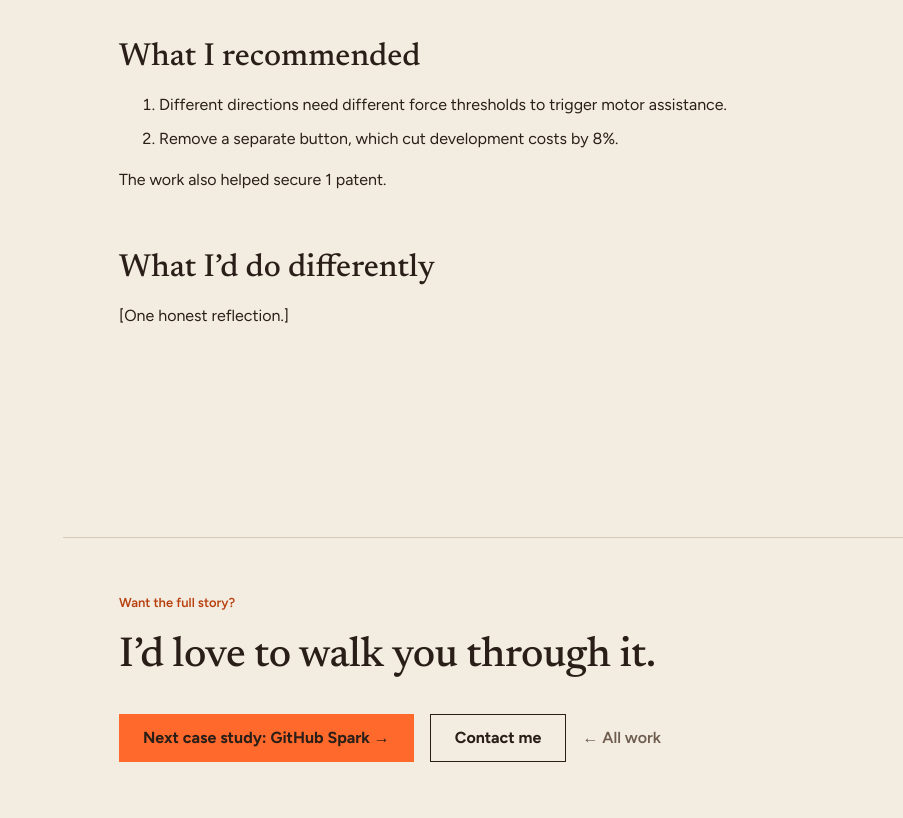
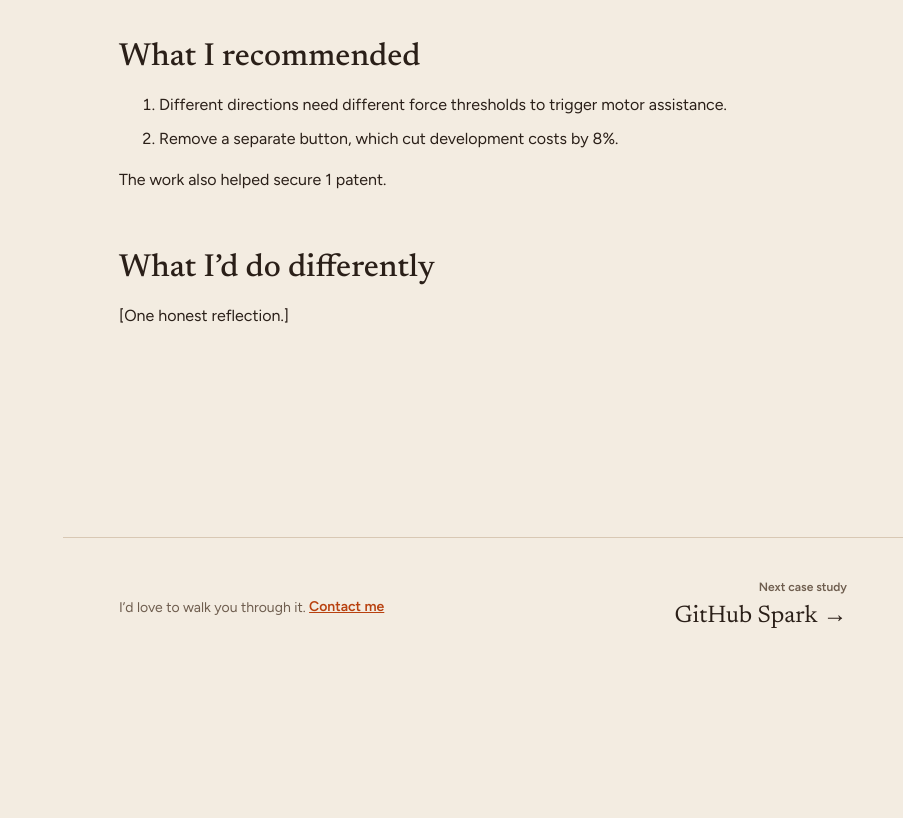
Before and after one commit to yungjan22/jan-portfolio, an Astro site: page /work/benq/ in a window 1280 px wide. Shown: the part 3530-4348 px from the top of the page, without its empty margins (377-1280 px from the left). After the commit the page ends 4221 px from the top, so only its background shows below. Built offline with nearby package versions, Linux system fonts and the light colour scheme; Astro itself is replaced by a stand-in of ours.

Commit message:
Lightbox footer: small note left, Next profile right (#2)
Back to the earlier footer: "Next profile" stays on the right; the
left side is a small "I'd love to walk you through it" note with a
Contact me link.


Claude-Session: https://claude.ai/code/session_01KC4Aro7SLRLfGaCtEtyStw

Co-authored-by: Claude Opus 5.5 <noreply@anthropic.com>

```diff
--- a/src/pages/work/[slug].astro
+++ b/src/pages/work/[slug].astro
@@ -34,13 +34,14 @@ const d = entry.data;
           <Content />
         </div>
         <div class="pf-foot">
-          <span class="t-label pf-prompt">Want the full story?</span>
-          <p class="t-answer">{d.closing ?? 'I’d love to walk you through it.'}</p>
-          <div class="pf-actions">
-            <a class="btn-primary" href={`/work/${next.id}/`}>Next case study: {next.data.title} →</a>
-            {site.email && <a class="btn-secondary" href={`mailto:${site.email}`}>Contact me</a>}
-            <a class="back-link" href="/#work">← All work</a>
-          </div>
+          <p class="pf-foot__note">
+            {d.closing ?? 'I’d love to walk you through it.'}{' '}
+            {site.email && <a href={`mailto:${site.email}`}>Contact me</a>}
+          </p>
+          <a class="next-link" href={`/work/${next.id}/`}>
+            <span>Next case study</span>
+            <span>{next.data.title} →</span>
+          </a>
         </div>
       </article>
     </main>
--- a/src/styles/global.css
+++ b/src/styles/global.css
@@ -367,9 +367,12 @@ button { font: inherit; color: inherit; }
 .pf-flag__note { margin-top: 32px; }
 .pf-photo { margin-top: var(--space-8); height: 440px; background: var(--stage); display: flex; align-items: center; justify-content: center; padding: 48px; }
 .pf-photo > .shot { width: 62%; height: 100%; }
-.pf-foot { margin-top: var(--space-8); padding: var(--space-7); border-top: 1px solid var(--line); display: flex; flex-direction: column; }
-.pf-foot .t-answer { margin-top: 20px; max-width: 720px; }
-.pf-actions { margin-top: 32px; display: flex; gap: var(--space-4); flex-wrap: wrap; align-items: center; }
+.pf-foot {
+  margin-top: var(--space-8); padding: var(--space-6) var(--space-7) var(--space-7); border-top: 1px solid var(--line);
+  display: flex; justify-content: space-between; align-items: center; gap: var(--space-5); flex-wrap: wrap;
+}
+.pf-foot__note { max-width: 360px; font-size: var(--text-small); line-height: var(--lh-small); color: var(--muted); }
+.pf-foot__note a { color: var(--ember-text); font-weight: 600; display: inline-flex; align-items: center; min-height: 44px; }
 .btn-secondary {
   display: inline-flex; align-items: center; min-height: 48px; padding: 0 var(--space-5);
   border: 1px solid var(--ink); color: var(--ink); font-weight: 700; font-size: var(--text-body); text-decoration: none;
```
Also changed, not shown: src/pages/index.astro (+8 -8 lines).
